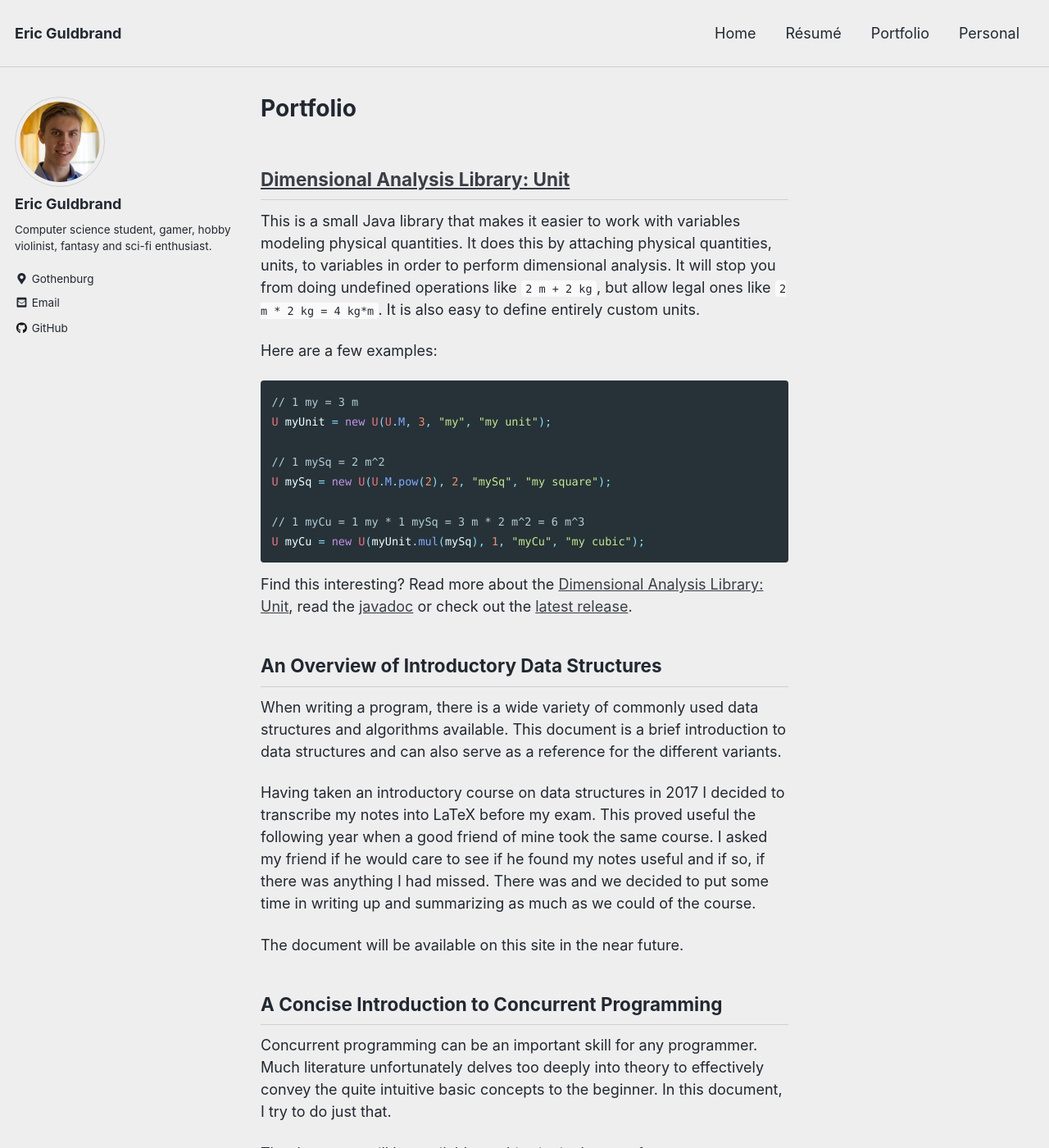
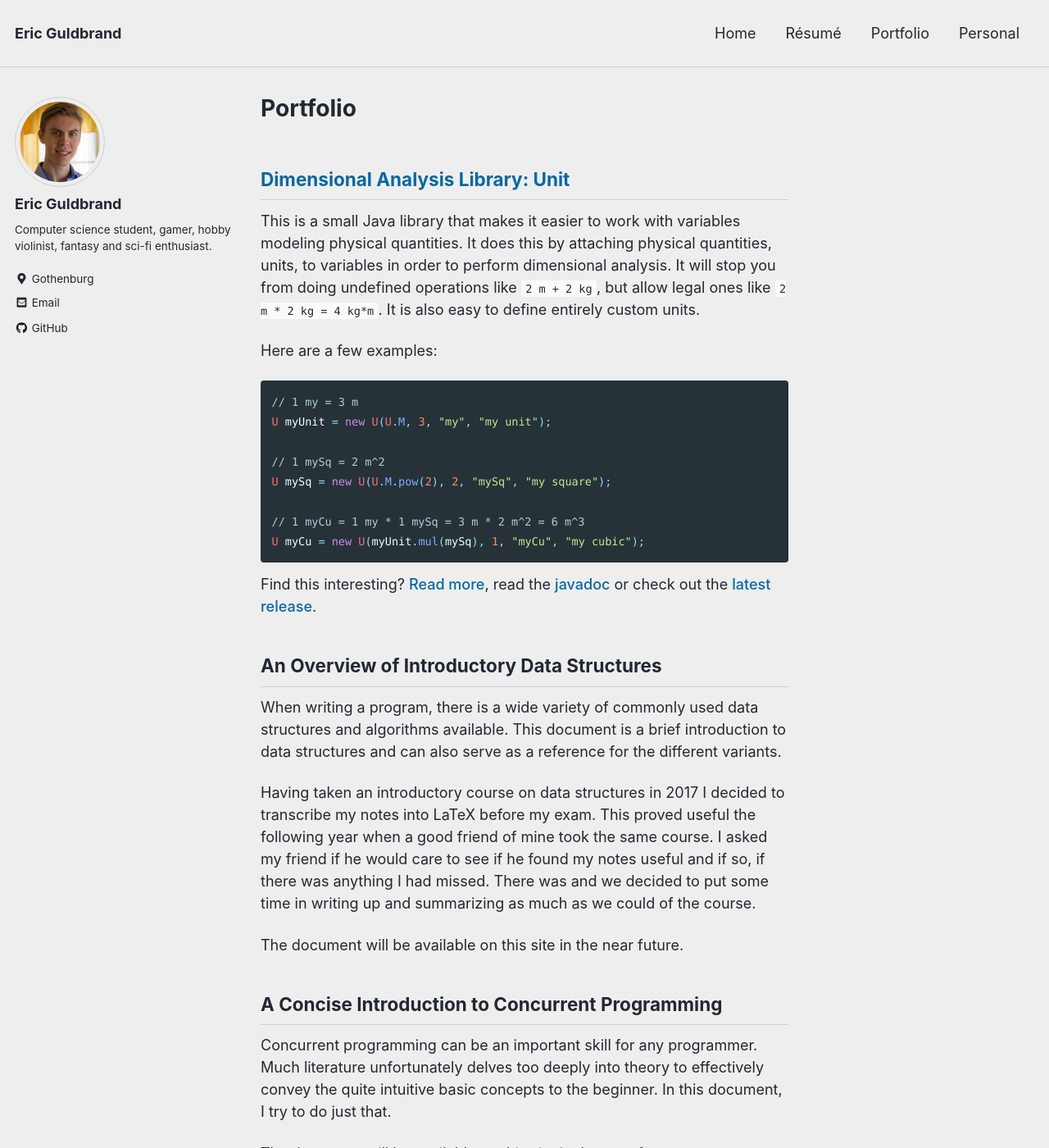
Before and after one commit to ecen/ecen.github.io, a Jekyll site: the page built from _pages/portfolio.md, in a window 1280 px wide and 1400 px high. Shown: the whole window at 82% size. Built offline with Jekyll 4.4.1, drawn with Linux system fonts in a browser that asks for light colours; nearby versions of some CDN libraries.

Commit message:
Updated link style.

````diff
--- a/_pages/portfolio.md
+++ b/_pages/portfolio.md
@@ -19,7 +19,7 @@ U mySq = new U(U.M.pow(2), 2, "mySq", "my square");
 U myCu = new U(myUnit.mul(mySq), 1, "myCu", "my cubic");
 ```
 
-Find this interesting? Read more about the [Dimensional Analysis Library: Unit](https://ecen.github.io/portfolio/unit/), read the [javadoc](https://ecen.github.io/unit/) or check out the [latest release](https://github.com/ecen/unit/).
+Find this interesting? [Read more](unit/), read the [javadoc](https://ecen.github.io/unit/) or check out the [latest release](https://github.com/ecen/unit/).
 
 ## An Overview of Introductory Data Structures
 When writing a program, there is a wide variety of commonly used data structures and algorithms available. This document is a brief introduction to data structures and can also serve as a reference for the different variants.
--- a/_sass/minimal-mistakes/skins/_ecen.scss
+++ b/_sass/minimal-mistakes/skins/_ecen.scss
@@ -1,5 +1,5 @@
 /* ==========================================================================
-   Air skin
+   Ecen skin
    ========================================================================== */
 
 /* Colors */
@@ -9,7 +9,8 @@ $muted-text-color: #393e46 !default;
 $primary-color: #164469 !default;
 $border-color: mix(#fff, #393e46, 75%) !default;
 $footer-background-color: $primary-color !default;
-$link-color: #393e46 !default;
+$link-color: #0868a0 !default;
+$link-hover-color: #21adff !default; // Added by Ecen
 $masthead-link-color: $text-color !default;
 $masthead-link-color-hover: $text-color !default;
 $navicon-link-color-hover: mix(#fff, $text-color, 80%) !default;
@@ -27,3 +28,16 @@ html {
     font-size: 18px !important;
   }
 }
+
+a {
+  text-decoration: none;
+}
+
+a:hover {
+  text-decoration: none !important;
+  color: $link-hover-color !important;
+}
+
+p a {
+  font-weight: 450;
+}
````
